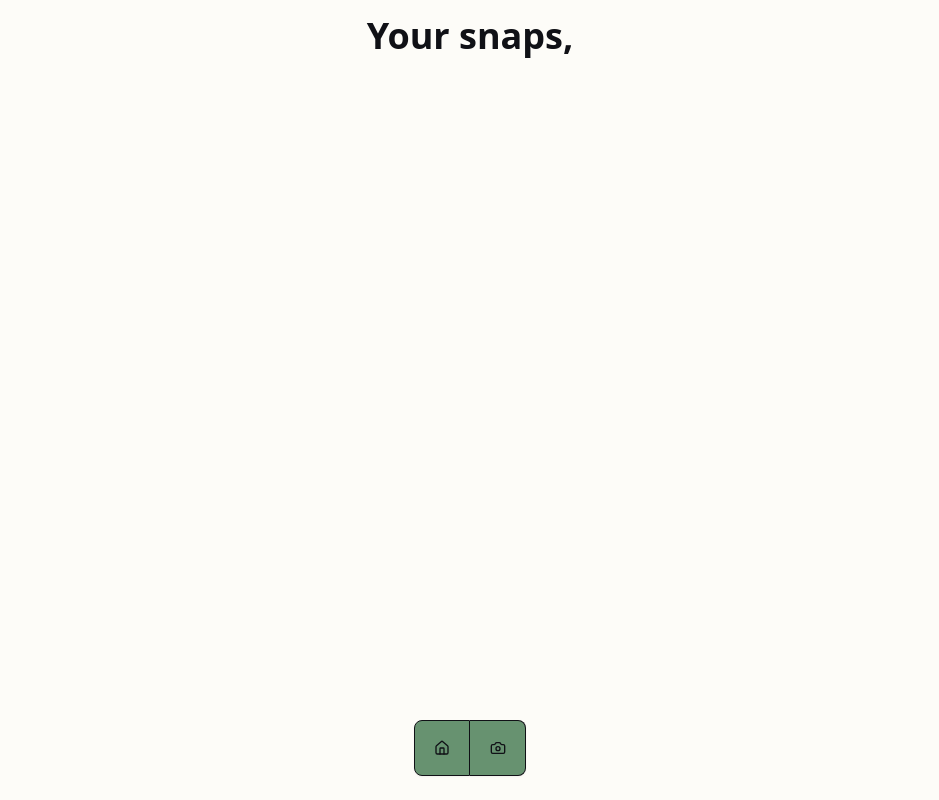
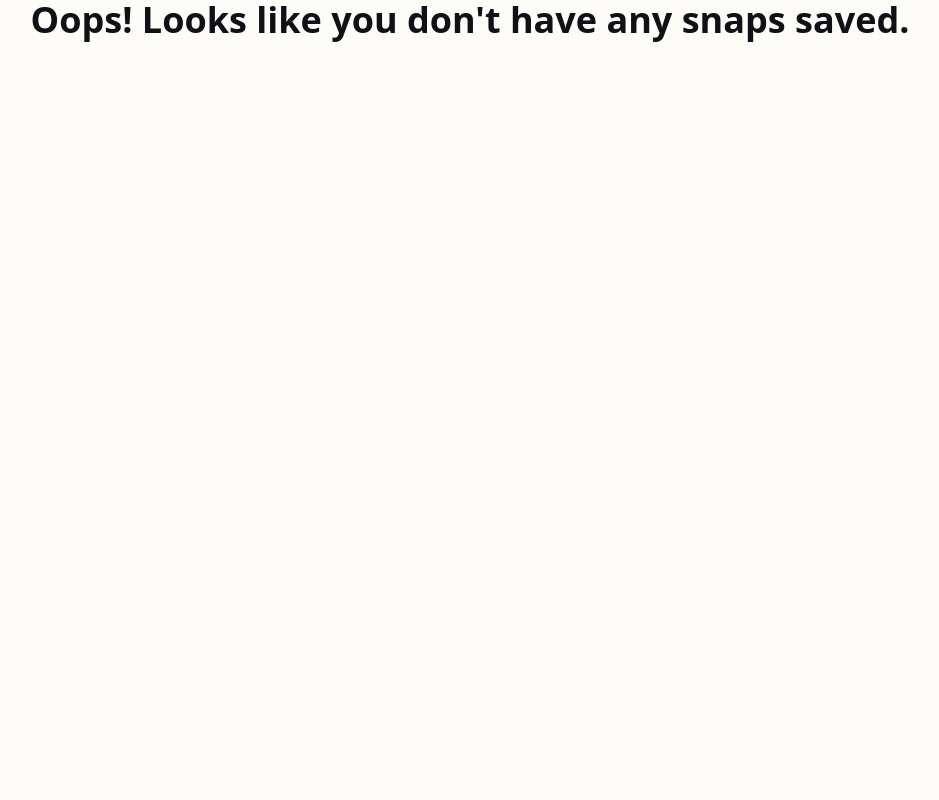
Before and after one commit to BigFudge420/Interior-Scanner, a React (Vite) app in the folder client/: page /dashboard in a window 1280 px wide. Shown: the whole page, without its empty margins (170-1109 px from the left). Built offline with nearby package versions, Linux system fonts and the light colour scheme.

Commit message:
fix: fix dashboard fallback

```diff
--- a/client/src/pages/Dashboard.tsx
+++ b/client/src/pages/Dashboard.tsx
@@ -11,7 +11,7 @@ export default function Dashboard() {
 
   return (
     <div className="relative">
-      {scans &&
+      {scans.length > 0 &&
       <div className="m-3">
       <h2 className="text-4xl my-4 font-semibold">Your snaps,</h2>
       <div className="my-4 grid grid-cols-1 gap-4 items-start sm:grid-cols-2 lg:grid-cols-3">
@@ -37,7 +37,7 @@ export default function Dashboard() {
         </ButtonGroup>
       </div>
       }
-      {!scans &&
+      {scans.length === 0 &&
       <div className="flex justify-center items-center">
         <h1 className="text-4xl font-semibold">Oops! Looks like you don't have any snaps saved.</h1>
       </div>
```
